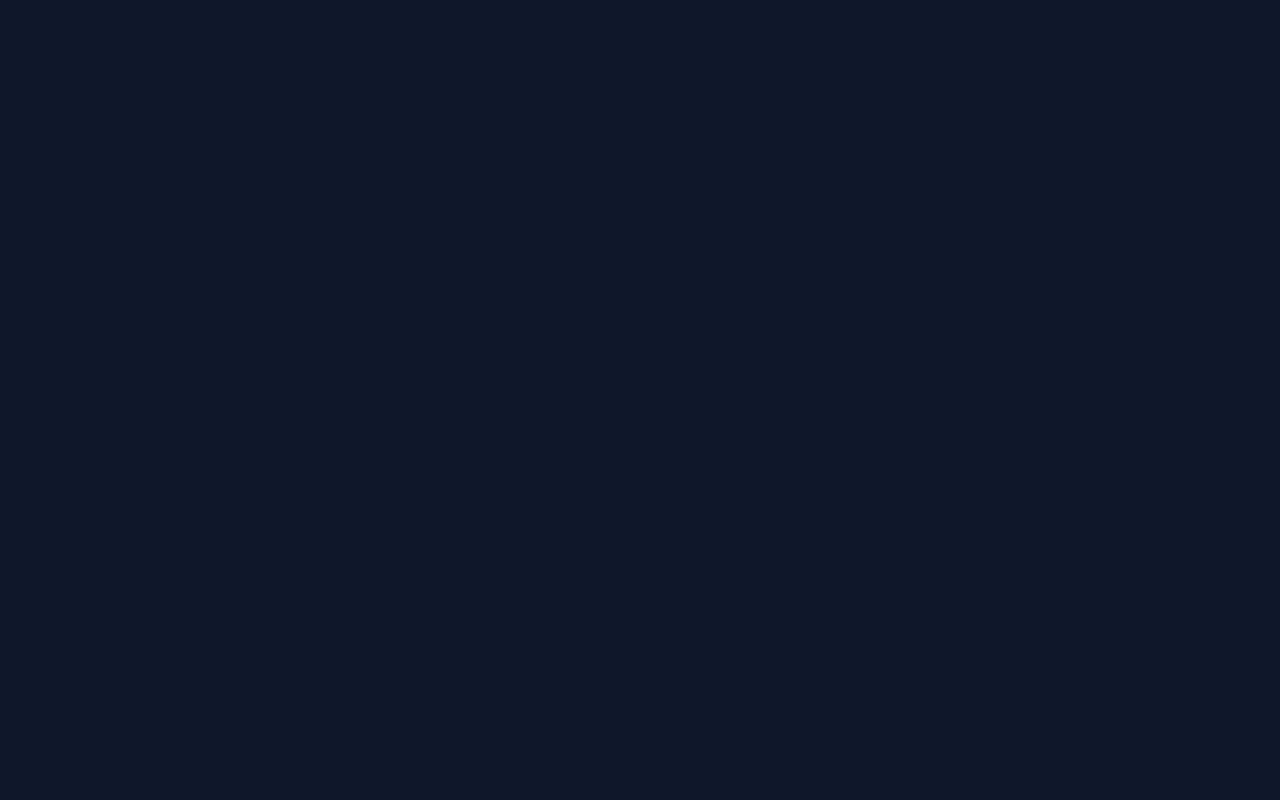
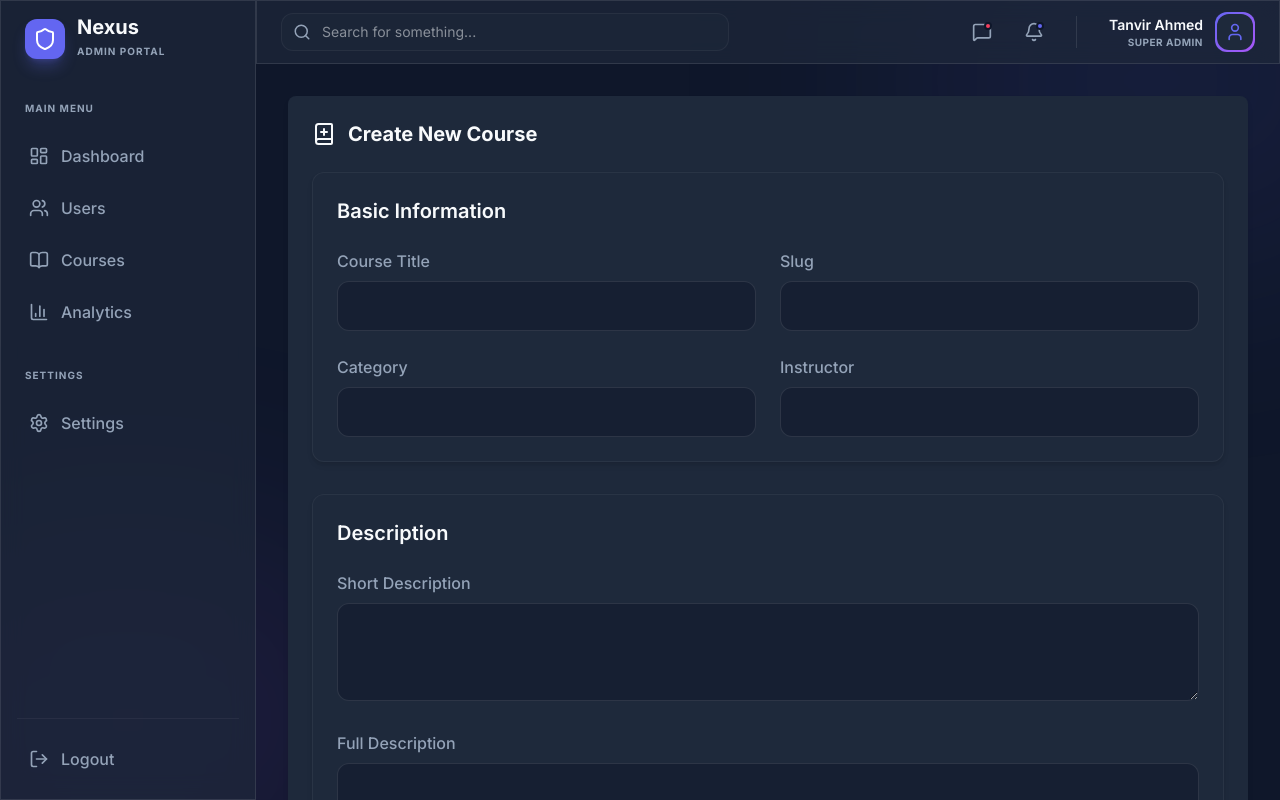
Before and after one commit to TanbirCU/react-admin-dashboard, a React (Vite) app: page /courses/create in a window 1280 px wide. Before the commit this address had no page. Built offline with nearby package versions, Linux system fonts and the light colour scheme.

Commit message:
course page create design

```diff
--- a/src/components/courses/CourseForm.jsx
+++ b/src/components/courses/CourseForm.jsx
@@ -1,76 +1,324 @@
+import { useState } from "react";
 
-const CourseForm = ({ course, onSubmit, onCancel }) => {
-    const [form, setForm] = useState({
-        title: course?.title || "",
-        description: course?.description || "",
+const CourseForm = () => {
+  const [formData, setFormData] = useState({
+    title: "",
+    slug: "",
+    short_description: "",
+    description: "",
+    thumbnail: null,
+    intro_video: "",
+    category: "",
+    level: "beginner",
+    language: "bangla",
+    regular_price: "",
+    discount_price: "",
+    is_free: false,
+    duration: "",
+    total_lessons: "",
+    total_quizzes: "",
+    instructor: "",
+    status: "draft",
   });
 
   const handleChange = (e) => {
-        const { name, value } = e.target;
-        setForm((prev) => ({ ...prev, [name]: value }));
+    const { name, value, type, checked, files } = e.target;
+
+    setFormData({
+      ...formData,
+      [name]:
+        type === "checkbox"
+          ? checked
+          : type === "file"
+          ? files[0]
+          : value,
+    });
   };
 
   const handleSubmit = (e) => {
     e.preventDefault();
-        onSubmit(form);
+    console.log(formData);
   };
 
   return (
-        <form onSubmit={handleSubmit} className="space-y-4">
+    <div className="space-y-8">
+      {/* Optional: You can add a sub-header here if needed, but CreateCourse already has one */}
+
+      <form onSubmit={handleSubmit} className="space-y-8">
+        {/* Basic Info */}
+        <div className="premium-card p-6 rounded-xl">
+          <h2 className="text-xl font-semibold mb-6 text-text-main">Basic Information</h2>
+
+          <div className="grid grid-cols-1 md:grid-cols-2 gap-6">
+            <InputField
+              label="Course Title"
+              name="title"
+              value={formData.title}
+              onChange={handleChange}
+            />
+
+            <InputField
+              label="Slug"
+              name="slug"
+              value={formData.slug}
+              onChange={handleChange}
+            />
+
+            <InputField
+              label="Category"
+              name="category"
+              value={formData.category}
+              onChange={handleChange}
+            />
+
+            <InputField
+              label="Instructor"
+              name="instructor"
+              value={formData.instructor}
+              onChange={handleChange}
+            />
+          </div>
+        </div>
+
+        {/* Description */}
+        <div className="premium-card p-6 rounded-xl space-y-6">
+          <h2 className="text-xl font-semibold text-text-main">Description</h2>
+          <TextAreaField
+            label="Short Description"
+            name="short_description"
+            value={formData.short_description}
+            onChange={handleChange}
+          />
+
+          <TextAreaField
+            label="Full Description"
+            name="description"
+            value={formData.description}
+            onChange={handleChange}
+            rows={6}
+          />
+        </div>
+
+        {/* Media */}
+        <div className="premium-card p-6 rounded-xl">
+          <h2 className="text-xl font-semibold mb-6 text-text-main">Media</h2>
+
+          <div className="grid md:grid-cols-2 gap-6">
             <div>
-                <label htmlFor="title" className="block text-sm font-medium text-gray-700">
-                    Title
+              <label className="block mb-2 font-medium text-text-muted">
+                Course Thumbnail
               </label>
               <input
-                    type="text"
-                    id="title"
-                    name="title"
-                    value={form.title}
+                type="file"
+                name="thumbnail"
                 onChange={handleChange}
-                    className="mt-1 block w-full border border-gray-300 rounded-md shadow-sm focus:ring-blue-500 focus:border-blue-500"
+                className="w-full border border-white/10 rounded-xl p-3 bg-background/50 text-text-main focus:outline-none focus:ring-2 focus:ring-primary"
               />
             </div>
-            <div>
-                <label htmlFor="category" className="block text-sm font-medium text-gray-700">
-                    Category
-                </label>
-                <input
-                    type="text"
-                    id="category"
-                    name="category"
-                    value={form.category}
+
+            <InputField
+              label="Intro Video URL"
+              name="intro_video"
+              value={formData.intro_video}
               onChange={handleChange}
-                    className="mt-1 block w-full border border-gray-300 rounded-md shadow-sm focus:ring-blue-500 focus:border-blue-500"
             />
           </div>
-            <div>
-                <label htmlFor="description" className="block text-sm font-medium text-gray-700">
-                    Description
-                </label>
-                <textarea
-                    id="description"
-                    name="description"
-                    value={form.description}
+        </div>
+
+        {/* Course Settings */}
+        <div className="premium-card p-6 rounded-xl">
+          <h2 className="text-xl font-semibold mb-6 text-text-main">Course Settings</h2>
+
+          <div className="grid md:grid-cols-3 gap-6">
+            <SelectField
+              label="Level"
+              name="level"
+              value={formData.level}
               onChange={handleChange}
-                    rows={4}
-                    className="mt-1 block w-full border border-gray-300 rounded-md shadow-sm focus:ring-blue-500 focus:border-blue-500"
+              options={[
+                { value: "beginner", label: "Beginner" },
+                { value: "intermediate", label: "Intermediate" },
+                { value: "advanced", label: "Advanced" },
+              ]}
+            />
+
+            <SelectField
+              label="Language"
+              name="language"
+              value={formData.language}
+              onChange={handleChange}
+              options={[
+                { value: "bangla", label: "Bangla" },
+                { value: "english", label: "English" },
+              ]}
+            />
+
+            <SelectField
+              label="Status"
+              name="status"
+              value={formData.status}
+              onChange={handleChange}
+              options={[
+                { value: "draft", label: "Draft" },
+                { value: "published", label: "Published" },
+                { value: "archived", label: "Archived" },
+              ]}
             />
           </div>
-            <div className="flex justify-end space-x-2">
+        </div>
+
+        {/* Pricing */}
+        <div className="premium-card p-6 rounded-xl">
+          <h2 className="text-xl font-semibold mb-6 text-text-main">Pricing</h2>
+
+          <div className="grid md:grid-cols-3 gap-6">
+            <InputField
+              label="Regular Price"
+              type="number"
+              name="regular_price"
+              value={formData.regular_price}
+              onChange={handleChange}
+            />
+
+            <InputField
+              label="Discount Price"
+              type="number"
+              name="discount_price"
+              value={formData.discount_price}
+              onChange={handleChange}
+            />
+
+            <div className="flex items-center gap-4 mt-8">
+              <input
+                type="checkbox"
+                name="is_free"
+                checked={formData.is_free}
+                onChange={handleChange}
+                className="w-5 h-5 accent-primary"
+              />
+              <label className="font-medium text-text-main">Free Course</label>
+            </div>
+          </div>
+        </div>
+
+        {/* Stats */}
+        <div className="premium-card p-6 rounded-xl">
+          <h2 className="text-xl font-semibold mb-6 text-text-main">Course Statistics</h2>
+
+          <div className="grid md:grid-cols-3 gap-6">
+            <InputField
+              label="Duration (Hours)"
+              type="number"
+              name="duration"
+              value={formData.duration}
+              onChange={handleChange}
+            />
+
+            <InputField
+              label="Total Lessons"
+              type="number"
+              name="total_lessons"
+              value={formData.total_lessons}
+              onChange={handleChange}
+            />
+
+            <InputField
+              label="Total Quizzes"
+              type="number"
+              name="total_quizzes"
+              value={formData.total_quizzes}
+              onChange={handleChange}
+            />
+          </div>
+        </div>
+
+        {/* Submit */}
+        <div className="flex justify-end gap-4 pt-6">
           <button
             type="button"
-                    onClick={onCancel}
-                    className="bg-gray-500 text-white px-4 py-2 rounded-md hover:bg-gray-600"
+            className="px-6 py-3 rounded-xl border border-white/10 text-text-muted hover:bg-white/5 transition-colors"
           >
             Cancel
           </button>
+
           <button
             type="submit"
-                    className="bg-blue-500 text-white px-4 py-2 rounded-md hover:bg-blue-600"
+            className="px-6 py-3 rounded-xl bg-primary text-white hover:opacity-90 shadow-lg shadow-primary/20 transition-all"
           >
-                    Submit
+            Save Course
           </button>
         </div>
       </form>
+    </div>
   );
-};
+
+}
+
+function InputField({
+  label,
+  name,
+  value,
+  onChange,
+  type = "text",
+}) {
+  return (
+    <div>
+      <label className="block mb-2 font-medium text-text-muted">{label}</label>
+      <input
+        type={type}
+        name={name}
+        value={value}
+        onChange={onChange}
+        className="w-full border border-white/10 rounded-xl px-4 py-3 outline-none focus:ring-2 focus:ring-primary bg-background/50 text-text-main placeholder:text-text-muted/50 transition-all"
+      />
+    </div>
+  );
+}
+
+function TextAreaField({
+  label,
+  name,
+  value,
+  onChange,
+  rows = 3,
+}) {
+  return (
+    <div>
+      <label className="block mb-2 font-medium text-text-muted">{label}</label>
+      <textarea
+        rows={rows}
+        name={name}
+        value={value}
+        onChange={onChange}
+        className="w-full border border-white/10 rounded-xl px-4 py-3 outline-none focus:ring-2 focus:ring-primary bg-background/50 text-text-main placeholder:text-text-muted/50 transition-all"
+      />
+    </div>
+  );
+}
+
+function SelectField({
+  label,
+  name,
+  value,
+  onChange,
+  options,
+}) {
+  return (
+    <div>
+      <label className="block mb-2 font-medium text-text-muted">{label}</label>
+      <select
+        name={name}
+        value={value}
+        onChange={onChange}
+        className="w-full border border-white/10 rounded-xl px-4 py-3 outline-none focus:ring-2 focus:ring-primary bg-background/50 text-text-main transition-all appearance-none cursor-pointer"
+      >
+        {options.map((option) => (
+          <option key={option.value} value={option.value} className="bg-surface text-text-main">
+            {option.label}
+          </option>
+        ))}
+      </select>
+    </div>
+  );
+}
+export default CourseForm;
--- a/src/pages/Courses/CourseList.jsx
+++ b/src/pages/Courses/CourseList.jsx
@@ -3,9 +3,11 @@ import { Users, Plus, Pencil, Trash2 } from "lucide-react";
 import { useEffect } from "react";
 import { ArrowUpDown } from "lucide-react";
 import { toast } from "react-hot-toast";
+import { useNavigate } from "react-router-dom";
 
 
 const CourseList = () => {
+    const navigate = useNavigate();
     return (
        <div className="p-6 bg-surface rounded-lg shadow-md">
 
@@ -15,7 +17,7 @@ const CourseList = () => {
             <h2 className="text-xl font-bold">Course Management</h2>
         </div>
         <div className="flex justify-end mb-4">
-            <button className="flex items-center gap-2 bg-blue-500 text-white px-4 py-2 rounded-md hover:bg-blue-600">
+            <button className="flex items-center gap-2 bg-blue-500 text-white px-4 py-2 rounded-md hover:bg-blue-600" onClick={() => navigate("/courses/create")} >
                 <Plus size={16} />
                 Add Course
             </button>
--- a/src/pages/Courses/CreateCourse.jsx
+++ b/src/pages/Courses/CreateCourse.jsx
@@ -0,0 +1,17 @@
+import CourseForm from "../../components/courses/CourseForm";
+import { BookPlus } from "lucide-react";
+
+const CreateCourse = () => {
+    console.log("CreateCourse component rendered");
+    return (
+        <div className="p-6 bg-surface rounded-lg shadow-md">
+            {/* HEADER */}
+            <div className="flex items-center gap-3 mb-6">
+                <BookPlus size={24} />
+                <h2 className="text-xl font-bold">Create New Course</h2>
+            </div>
+            <CourseForm onSubmit={(data) => console.log("Course Data:", data)} />
+        </div>
+    );
+}
+export default CreateCourse;
--- a/src/routes/AppRoutes.jsx
+++ b/src/routes/AppRoutes.jsx
@@ -3,6 +3,7 @@ import DashboardLayout from "../layouts/DashboardLayout";
 import Dashboard from "../pages/Dashboard/Dashboard";
 import Users from "../pages/Users/Users";
 import Courses from "../pages/Courses/CourseList";
+import CreateCourse from "../pages/Courses/CreateCourse";
 
 const AppRoutes = () => {
     return (
@@ -12,6 +13,8 @@ const AppRoutes = () => {
                     <Route index element={<Dashboard />} />
                     <Route path="users" element={<Users />} />
                     <Route path="courses" element={<Courses />} />
+                    <Route path="courses/create" element={<CreateCourse />} />
+
                 </Route>
             </Routes>
         </BrowserRouter>
```
Lines whose indentation alone changed are shown as unchanged.
